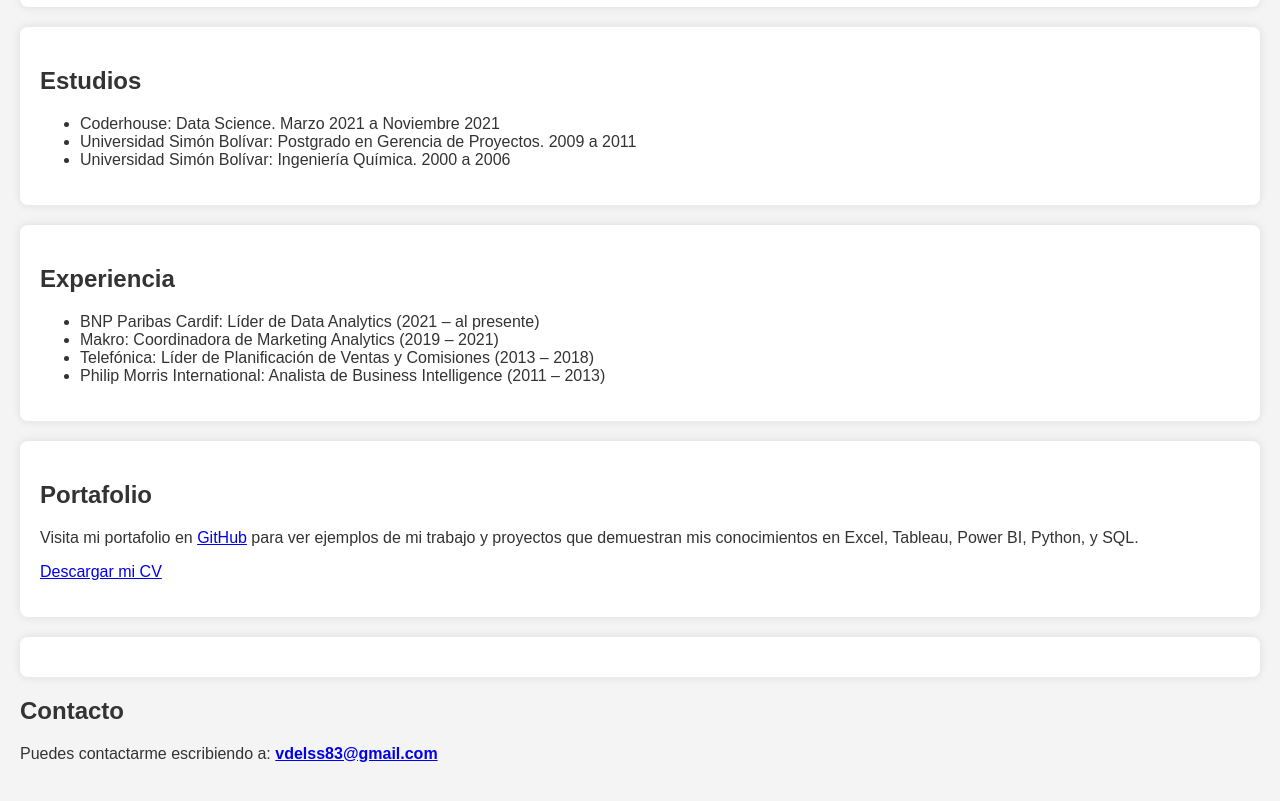
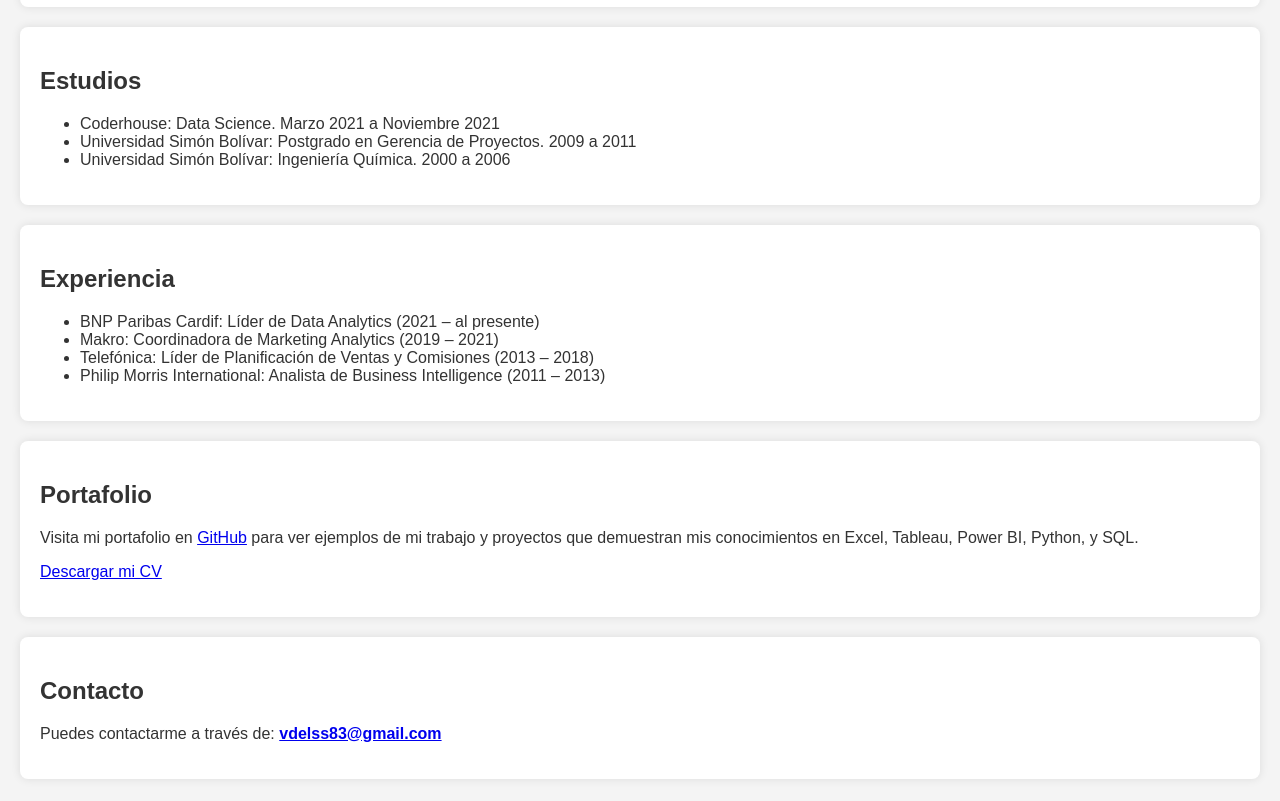
Before and after one commit to vittoriadelsignore/MI_WEB_VDS, a plain HTML site: page index.html in a window 1280 px wide. Shown: the part 1443-2244 px from the top of the page. Drawn offline with Linux system fonts and the light colour scheme.

Commit message:
actualizar contacto mail

```diff
--- a/index.html
+++ b/index.html
@@ -151,9 +151,9 @@
         <p><a href="mi_cv.pdf" download>Descargar mi CV</a></p>
     </div>
 
-    <div id="contact" class="section"></div>
+    <div id="contact" class="section">
         <h2>Contacto</h2>
-        <p>Puedes contactarme escribiendo a: <strong><a href="mailto:vdelss83@gmail.com">vdelss83@gmail.com</a></strong></p>
+        <p>Puedes contactarme a través de: <strong><a href="mailto:vdelss83@gmail.com">vdelss83@gmail.com</a></strong></p>
     </div>
 </div>
 
```
